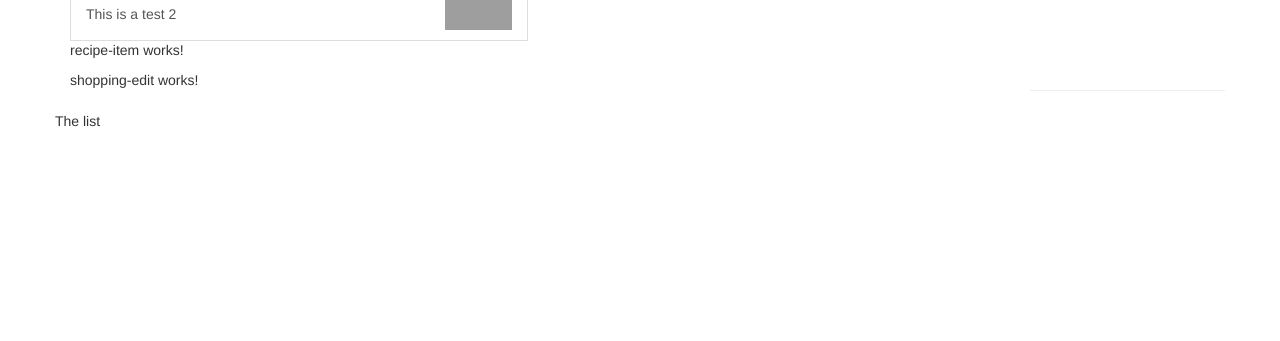
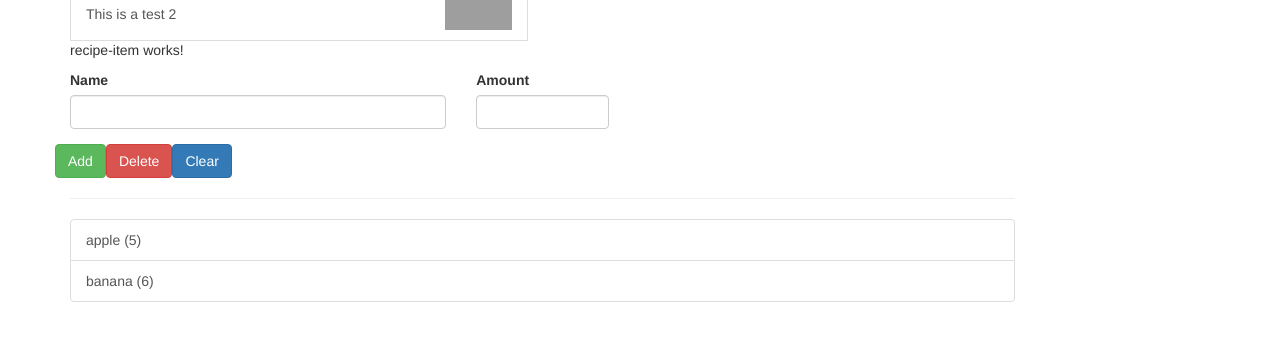
Before and after one commit to zbl14/shopping-list-recipe-book, an Angular app: page / in a window 1280 px wide. Shown: the part 249-590 px from the top of the page. Built offline with nearby package versions, Linux system fonts and the light colour scheme; grey boxes are pictures that could not be loaded.

Commit message:
shopping list

```diff
--- /dev/null
+++ b/src/app/common/ingredient.model.ts
@@ -0,0 +1,6 @@
+export class Ingredient {
+  constructor(
+    public name: string,
+    public amount: number,
+  ) {}
+}
--- a/src/app/components/shopping-list/shopping-edit/shopping-edit.component.html
+++ b/src/app/components/shopping-list/shopping-edit/shopping-edit.component.html
@@ -1 +1,23 @@
-<p>shopping-edit works!</p>
+<div class="row">
+  <div class="col-xs-12">
+    <form action="">
+      <div class="row">
+        <div class="col-sm-5 form-group">
+          <label for="name" >Name</label>
+          <input type="text" id="name" class="form-control">
+        </div>
+        <div class="col-sm-2 form-group">
+          <label for="amount">Amount</label>
+          <input type="number" id="amount" class="form-control">
+        </div>
+        <div class="row">
+          <div class="col-xs-12">
+            <button class="btn btn-success" type="submit">Add</button>
+            <button class="btn btn-danger" type="button">Delete</button>
+            <button class="btn btn-primary" type="button">Clear</button>
+          </div>
+        </div>
+      </div>
+    </form>
+  </div>
+</div>
--- a/src/app/components/shopping-list/shopping-list.component.html
+++ b/src/app/components/shopping-list/shopping-list.component.html
@@ -1,7 +1,16 @@
 <div class="row">
   <div class="col-xs-10">
     <app-shopping-edit></app-shopping-edit>
+  <hr>
+  <ul class="list-group">
+    <a
+      href="#"
+      class="list-group-item"
+      style="cursor: pointer"
+      *ngFor="let ingredient of ingredients"
+    >
+      {{ingredient.name}} ({{ingredient.amount}})
+    </a>
+  </ul>
   </div>
-  <hr>
-  <p>The list</p>
 </div>
--- a/src/app/components/shopping-list/shopping-list.component.ts
+++ b/src/app/components/shopping-list/shopping-list.component.ts
@@ -1,15 +1,17 @@
 import { Component, OnInit } from '@angular/core';
+import { Ingredient } from '../../common/ingredient.model';
 
 @Component({
   selector: 'app-shopping-list',
   templateUrl: './shopping-list.component.html',
-  styleUrls: ['./shopping-list.component.css']
+  styleUrls: ['./shopping-list.component.css'],
 })
 export class ShoppingListComponent implements OnInit {
+  ingredients: Ingredient[] = [
+    new Ingredient('apple', 5),
+    new Ingredient('banana', 6),
+  ];
+  constructor() {}
 
-  constructor() { }
-
-  ngOnInit(): void {
-  }
-
+  ngOnInit(): void {}
 }
```
Also changed, not shown: 1 other file (tests, documents, lock files or other folders).
